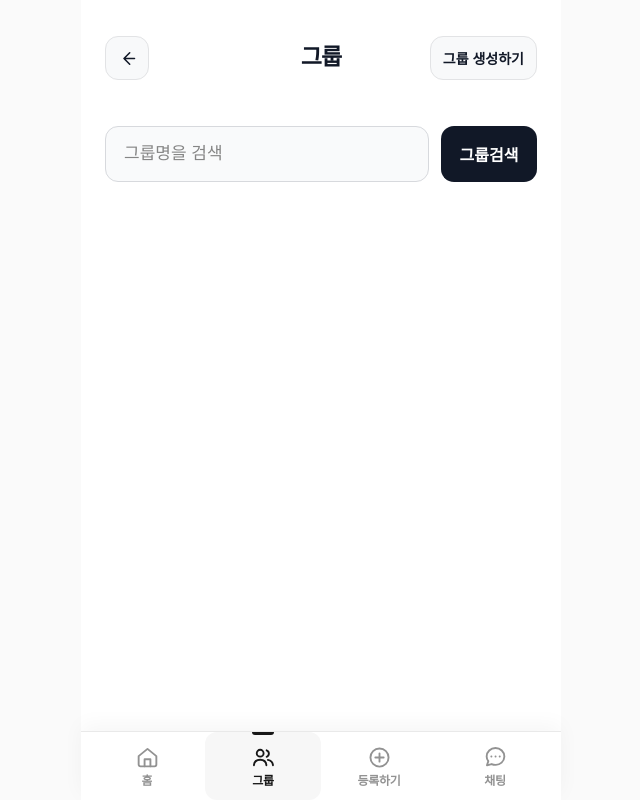
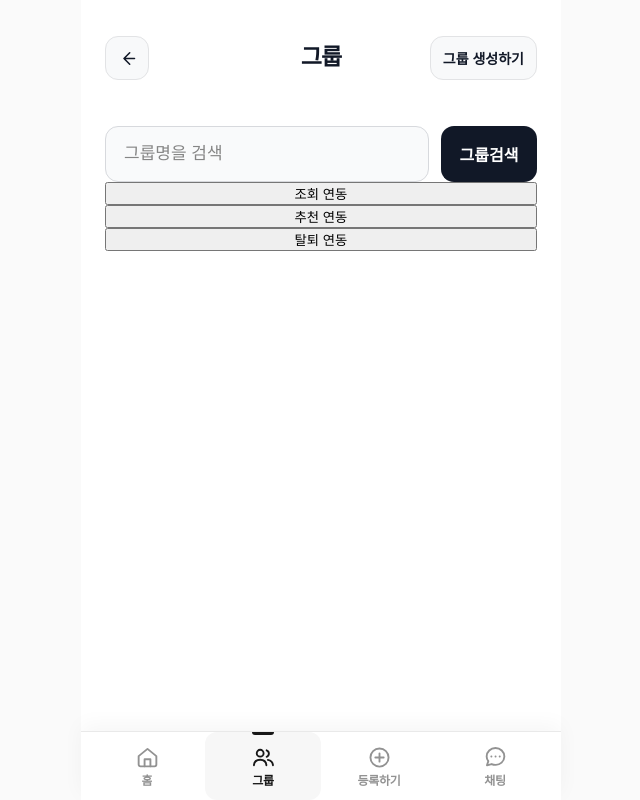
Before and after one commit to 100-hours-a-week/KTB4-1st-FE, a Next.js app in the folder ktb_agile_frontend/: page /pages/groups in a window 1280 px wide. Shown: the whole page, without its empty margins (319-959 px from the left). Built offline with nearby package versions, Linux system fonts and the light colour scheme.

Commit message:
fix(groups): 500 오류 수정

```diff
--- a/ktb_agile_frontend/src/app/pages/groups/page.tsx
+++ b/ktb_agile_frontend/src/app/pages/groups/page.tsx
@@ -2,9 +2,122 @@
 import Navbar from '@/components/common/navbar/Navbar'
 import styles from './page.module.css'
 import { useRouter } from 'next/navigation'
+import { useState } from 'react'
+import axios from 'axios'
+
+const API_BASE_URL = 'http://127.0.0.1:8080'
+
 
 export default function GroupList() {
+    const [errorMessage, setErrorMessage] = useState<string|null>(null);
+    const [inputKeyword, setInputKeyword] = useState<string|null>(null);
     const router = useRouter()
+
+    async function groupListViewProcess() {
+      const accessToken = window.sessionStorage.getItem('accessToken')
+
+      if (!accessToken) {
+        setErrorMessage('로그인이 필요합니다.')
+        router.replace('/auth/login')
+        return
+      }
+
+      try {
+        const response = axios.get(
+          `${API_BASE_URL}/users/me/groups?size=10&cursor=`,
+          {
+            headers: {
+              Authorization: `Bearer ${accessToken}`,
+              Accept: 'application/json',
+            },
+          },
+        )
+
+        const data = (await response).data
+        console.log('group list view : ', data)
+      } catch (error) {
+        console.error(error)
+      }
+    }
+
+    async function searchProcess() {
+      const accessToken = window.sessionStorage.getItem('accessToken')
+      if (!accessToken) {
+        setErrorMessage('로그인이 필요합니다.')
+        router.replace('/auth/login')
+        return
+      }
+
+      try {
+        const response = axios.get(
+          `${API_BASE_URL}/groups?keyword=${inputKeyword}&size=30&cursor=`,
+          {
+            headers: {
+              Authorization: `Bearer ${accessToken}`,
+              Accept: 'application/json',
+            },
+          },
+        )
+
+        const data = (await response).data
+        console.log('group search view : ', data)
+      } catch (error) {
+        console.error(error)
+      }
+    }
+
+    async function leaveProcess() {
+      const accessToken = window.sessionStorage.getItem('accessToken')
+      if (!accessToken) {
+        setErrorMessage('로그인이 필요합니다.')
+        router.replace('/auth/login')
+        return
+      }
+      console.log('탈퇴')
+      try {
+        const response = axios.delete(
+          `${API_BASE_URL}/groups/${1}/members/me`,
+          {
+            headers: {
+              Authorization: `Bearer ${accessToken}`,
+              Accept: 'application/json',
+            },
+          },
+        )
+
+        const data = (await response).data
+        console.log('group search view : ', data)
+      } catch (error) {
+        console.error(error)
+      }
+    }
+
+    async function recommendProcess() {
+      const accessToken = window.sessionStorage.getItem('accessToken')
+      if (!accessToken) {
+        setErrorMessage('로그인이 필요합니다.')
+        router.replace('/auth/login')
+        return
+      }
+
+      try {
+        const response = axios.get(
+          `${API_BASE_URL}/groups/recommendations?latitude=37.3948&longitude=127.1112&size=10&cursor=`,
+          {
+            headers: {
+              Authorization: `Bearer ${accessToken}`,
+              Accept: 'application/json',
+            },
+          },
+        )
+
+        const data = (await response).data
+        console.log('group search view : ', data)
+      } catch (error) {
+        console.error(error)
+      }
+    }
+
 
   return (
     <section className={styles.page}>
@@ -26,11 +139,28 @@ export default function GroupList() {
           className={styles.searchInput}
           type="search"
           placeholder="그룹명을 검색"
+          onChange={(event)=>setInputKeyword(event.target.value)}
         />
-        <button className={styles.searchButton} type="button">
+        <button className={styles.searchButton} type="button" onClick={()=>searchProcess()}>
+
           그룹검색
         </button>
       </div>
+
+      <button
+        onClick={()=>groupListViewProcess()}>
+        조회 연동
+      </button>
+      <button
+        onClick={()=>recommendProcess()}>
+        추천 연동
+      </button>
+      <button
+        onClick={()=>leaveProcess()}>
+        탈퇴 연동
+      </button>
+
+
 
       <Navbar />
     </section>
```
